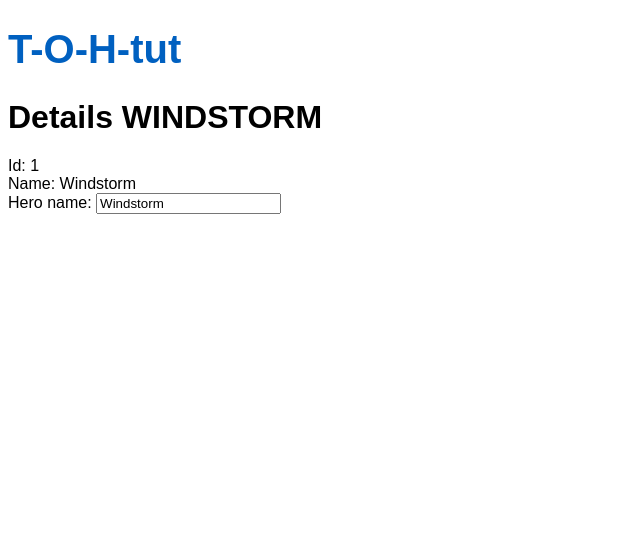
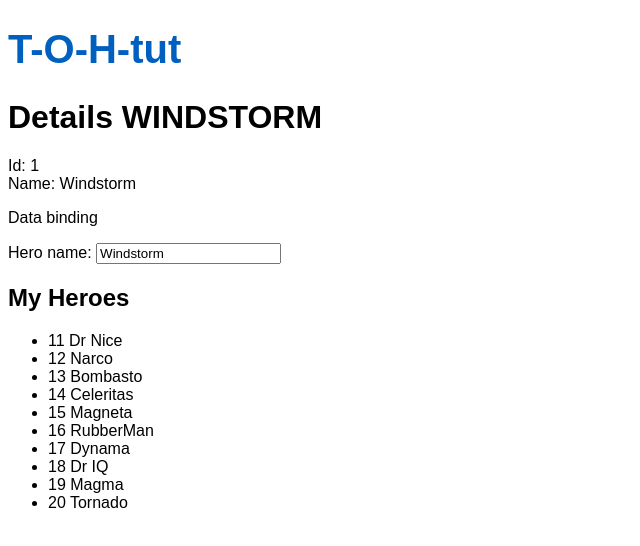
Before and after one commit to Learning-Sandile-C/TourOfHerosTut, an Angular app in the folder T-O-H-tut/: page / in a window 1280 px wide. Shown: the top 546 px of the page, without its empty margins (0-640 px from the left). Built offline with nearby package versions, Linux system fonts and the light colour scheme.

Commit message:
Heros list

```diff
--- a/T-O-H-tut/src/app/heroes/heroes.component.html
+++ b/T-O-H-tut/src/app/heroes/heroes.component.html
@@ -4,6 +4,14 @@
 <div>Name: {{hero.name}}</div>
 
 <div>
+  <p>Data binding</p>
   <label for="name">Hero name: </label>
   <input id="name" [(ngModel)]="hero.name" placeholder="name">
 </div>
+
+<h2>My Heroes</h2>
+<ul class="heroes">
+  <li *ngFor="let heroOne of heroes">
+    <span class="badge">{{heroOne.id}}</span> {{heroOne.name}}
+  </li>
+</ul>
--- a/T-O-H-tut/src/app/heroes/heroes.component.ts
+++ b/T-O-H-tut/src/app/heroes/heroes.component.ts
@@ -1,5 +1,6 @@
 import { Component, OnInit } from '@angular/core';
 import { Hero } from '../Hero';
+import { HEROES } from '../mock-heroes';
 
 @Component({
   selector: 'app-heroes',
@@ -12,6 +13,8 @@
     name: 'Windstorm'
   };
 
+  heroes = HEROES;//Setting "HEROES" the list as "heroes"
+
   constructor() { }
 
   ngOnInit(): void {
--- /dev/null
+++ b/T-O-H-tut/src/app/mock-heroes.ts
@@ -0,0 +1,14 @@
+import { Hero } from './Hero';
+
+export const HEROES: Hero[] = [
+  { id: 11, name: 'Dr Nice' },
+  { id: 12, name: 'Narco' },
+  { id: 13, name: 'Bombasto' },
+  { id: 14, name: 'Celeritas' },
+  { id: 15, name: 'Magneta' },
+  { id: 16, name: 'RubberMan' },
+  { id: 17, name: 'Dynama' },
+  { id: 18, name: 'Dr IQ' },
+  { id: 19, name: 'Magma' },
+  { id: 20, name: 'Tornado' }
+];
```
